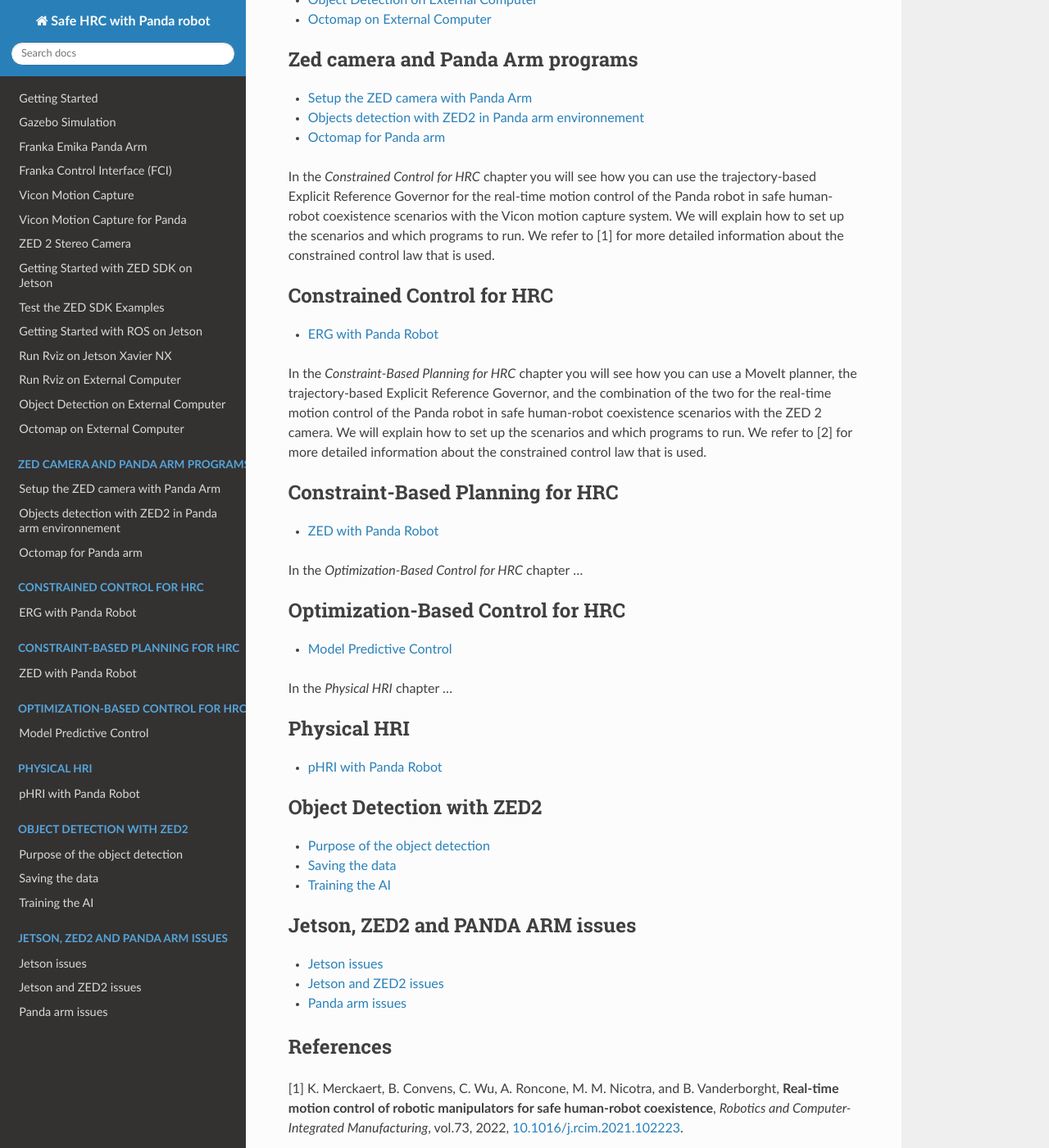
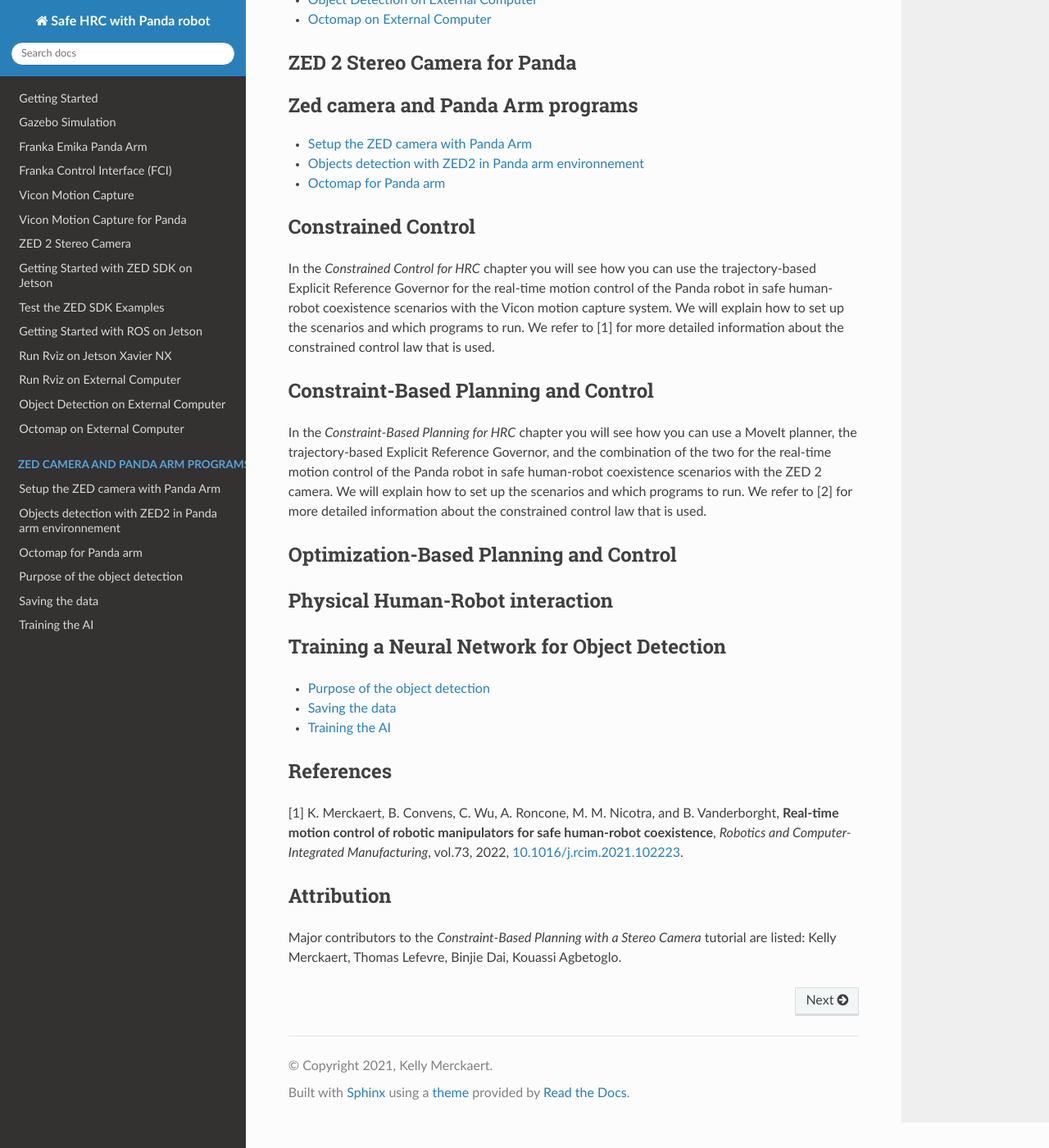
Before and after one commit to kmerckae/panda_safe_hrc_tutorial, a Sphinx documentation site: the page built from source/index.rst, in a window 1280 px wide and 1400 px high, scrolled down 1686 px. Shown: the whole window at 82% size. Built offline with Sphinx 7.4.7 and the Read the Docs theme 2.0.0, drawn with Linux system fonts in a browser that asks for light colours.

Commit message:
update: index structure

```diff
--- a/source/doc/franka_control_interface/franka_control_interface.rst
+++ b/source/doc/franka_control_interface/franka_control_interface.rst
@@ -385,3 +385,54 @@ The moveit_static_move program explained
 .. admonition:: todo
 
 	Explain parts of the code.
+
+
+some issues
+^^^^^^^^^^^^^^^
+
+During the utilisation of the panda arm, we went through different problems that we will list here.
+
+
+Problem of visualisation of the trajectory
+**************************************************
+
+This problem was discover by the fact that in the first example of the `MoveIt! tutorial <http://docs.ros.org/en/melodic/api/moveit_tutorials/html/index.html>`_,
+the trajectory of the robot is shown, like in the next image, but not in our projects :
+
+.. image:: move_group_interface_tutorial_start_screen.png
+    :align: center
+
+In order to solve this problem, we had to update ``panda_moveit_config`` and also add the gripper on the robot.
+Actually, we used the robot without the gripper and that's why we did not see the trajectory.
+
+
+Problem with VisualTools.prompt function
+*******************************************
+
+On the constrained_base_planning_controller example,
+the terminal print a text and waits for you to press the ``next`` button.
+But when we execute the code, the terminal does not print the phrase it should.
+This problem was just a missing output=screen in the node of path_planner_thomas.
+
+
+Problem with copying move_to_start
+**************************************
+
+In order to test some planners, we wanted to set the arm in a defined position.
+So we think about copying the move_to_start files, and changing the position of the robot,
+but it did not work and gave us errors we can't fix. So we had to change in the move_to_start.py file the line :
+
+.. code-block:: python
+
+   commander.set_named_target('name_of_the_group_state')
+
+Replace the ``'name_of_the_group_state'`` by a relevant name.
+
+Then open the ``panda_arm.xacro`` in the ``panda_moveit_config`` folder, and then define another move_group
+with the name you put in the move_to_start.py (the ``'name_of_the_group_state'``), and with the joint angular position you want.
+Then you have just to execute move_to_start.
+
+.. figure:: change_position.png
+    :align: center
+
+    You can see that ``group`` is always equal to "panda_arm" and you can choose the name of the group_state
--- a/source/doc/zed/zed.rst
+++ b/source/doc/zed/zed.rst
@@ -51,16 +55,12 @@ Getting started
    <a href="https://developer.nvidia.com/embedded/jetson-modules" target="_blank">Jetson Modules</a>
 
 
+
 First go through the |Stereolabs_ZED2_SDK_GettingStarted|.
-
-We advise you to put back the ZED 2 camera back in the box when you are not using it.
-To do this, be careful to put first the built-in USB 3.0 cable in it before putting in the ZED 2 camera.
-Then you don't have to pull the USB 3.0 cable to get the camera out of the box.
 
 As you can read, the ZED SDK is available for Windows, Linux, and Nvidia Jetson platforms.
 However, you need an NVIDIA graphics card to run |NVIDIA_CUDA|.
-
-In what follows, we will use the Nvidia Jetson Xavier NX platform to run the ZED SDK.
+In what follows, we will use the |NVIDIA_Jetson_Xavier_NX| platform to run the ZED SDK.
 We explain below why we have chosen this platform.
 
 *  We don't have any laptop or desktop with an NVIDIA graphics card, so an embedded platform as the Jetson is the cheapest solution.
@@ -74,6 +74,10 @@ We explain below why we have chosen this platform.
    According to Stereolabs, the Jetson Nano can run the ZED SDK in real-time, but with big compromises in terms of performance.
    If good performances are a requirement for the project, Stereolabs suggests to switch to a Jetson Xavier NX that is on another level.
 *  Check also the |Stereolabs_RecommendedSpecificationsZedSdk| and the differences between the |Nvidia_JetsonModules|.
+
+*Side note.* We advise you to put back the ZED 2 camera back in the box when you are not using it.
+To do this, be careful to put first the built-in USB 3.0 cable in it before putting in the ZED 2 camera.
+Then you don't have to pull the USB 3.0 cable to get the camera out of the box.
 
 .. _ZED2_InstallNvidiaJetsonXavierNX:
 
@@ -289,3 +299,13 @@ If you try to install something and the Jetson keeps shutting down, you can set
         sudo systemctl set-default graphical.target
 
 * Now you can launch rviz with object detection on graphical mode.
+
+
+ZED2: Cuda error
+^^^^^^^^^^^^^^^^^
+
+.. image:: cuda_error.png
+    :width: 600
+
+This problem popped-up when we were trying to run rviz on a external computer (the Jetson and the computer were connected together).
+It was impossible to use the ZED2 camera with zed-ros scripts. So to solve it we had to reinstall the ZED SDK for Jetpack 4.5.
--- a/source/erg_panda/start.rst
+++ /dev/null
@@ -1,9 +0,0 @@
-.. _ERG_Panda:
-
-ERG with Panda Robot
-===========================
-
-.. role:: raw-html(raw)
-    :format: html
-
-.. note:: Coming soon.
--- a/source/index.rst
+++ b/source/index.rst
@@ -92,6 +92,9 @@ At the end you will learn how to receive the ZED 2 camera data via ROS.
    zed_ros/octomap
 
 
+ZED 2 Stereo Camera for Panda
+------------------------------
+
 .. toctree::
    :maxdepth: 1
    :caption: Zed camera and Panda Arm programs
@@ -100,65 +103,39 @@ At the end you will learn how to receive the ZED 2 camera data via ROS.
    zed_panda/zed_panda_objects_detection
    zed_panda/zed_panda_octomap
 
-
+Constrained Control
+---------------------------
 In the *Constrained Control for HRC* chapter you will see how you can use the trajectory-based Explicit Reference Governor
 for the real-time motion control of the Panda robot in safe human-robot coexistence scenarios
 with the Vicon motion capture system.
 We will explain how to set up the scenarios and which programs to run.
 We refer to [1] for more detailed information about the constrained control law that is used.
 
-.. toctree::
-   :maxdepth: 1
-   :caption: Constrained Control for HRC
-
-   erg_panda/start
-
+Constraint-Based Planning and Control
+--------------------------------------
 
 In the *Constraint-Based Planning for HRC* chapter you will see how you can use a MoveIt planner, the trajectory-based Explicit Reference Governor, and the combination of the two
 for the real-time motion control of the Panda robot in safe human-robot coexistence scenarios with the ZED 2 camera.
 We will explain how to set up the scenarios and which programs to run.
 We refer to [2] for more detailed information about the constrained control law that is used.
 
-.. toctree::
-   :maxdepth: 1
-   :caption: Constraint-Based Planning for HRC
+Optimization-Based Planning and Control
+----------------------------------------
 
-   zed_panda/start
+Physical Human-Robot interaction
+--------------------------------
 
 
-In the *Optimization-Based Control for HRC* chapter ...
+
+Training a Neural Network for Object Detection
+----------------------------------------------
 
 .. toctree::
    :maxdepth: 1
-   :caption: Optimization-Based Control for HRC
-
-   mpc_panda/start
-
-
-In the *Physical HRI* chapter ...
-
-.. toctree::
-   :maxdepth: 1
-   :caption: Physical HRI
-
-   phri_panda/start
-
-
-.. toctree::
-   :maxdepth: 1
-   :caption: Object Detection with ZED2
 
    AI/purpose
    AI/data
    AI/train
-
-.. toctree::
-   :maxdepth: 1
-   :caption: Jetson, ZED2 and PANDA ARM issues
-
-   issues/jetson_issues
-   issues/jetson_zed_panda
-   issues/panda_arm_issues
 
 References
 -----------
--- a/source/issues/jetson_issues.rst
+++ /dev/null
@@ -1,45 +0,0 @@
-Jetson issues
-=============
-
-
-
-
-.. _jetson_shell_mode:
-
-Set Jetson in Shell mode and download the IA model
---------------------------------------------------
-
-* Set shell mode on jetson:
-
-.. code-block:: bash
-
-   # To disable GUI on boot, run:
-   sudo systemctl set-default multi-user.target
-
-* While in shell mode:
-
-    * Enter the username and password, here it is:
-
-        * username: xavier
-        * password: JetsonXavier
-
-    * Enable wifi and ethernet connection in the text mode Network Manager:
-
-    .. code-block:: bash
-
-        nmtui  # open network manager
-
-    * Run rviz:
-
-    .. code-block:: bash
-
-        roslaunch zed_display_rviz display_zed2.launch
-
-    * Once the AI model downloaded, come back to graphical mode:
-
-    .. code-block:: bash
-
-        # To enable GUI again issue the command:
-        sudo systemctl set-default graphical.target
-
-* Now you can launch rviz with object detection on graphical mode.
--- a/source/issues/panda_arm_issues.rst
+++ /dev/null
@@ -1,45 +0,0 @@
-.. _Problems:
-
-Panda arm issues
-============================================
-
-During the utilisation of the panda arm, we went through different problems that we will list here.
-
-.. _Visualisation:
-
-Problem of visualisation of the trajectory
-------------------------------------------
-
-This problem was discover by the fact that in the first example of the `MoveIt! tutorial <http://docs.ros.org/en/melodic/api/moveit_tutorials/html/index.html>`_, the trajectory of the robot is shown, like in the next image, but not in our projects :
-
-.. image:: images/move_group_interface_tutorial_start_screen.png
-    :align: center
-
-In order to solve this problem, we had to update ``panda_moveit_config`` and also add the gripper on the robot. Actually, we used the robot without the gripper and that's why we did not see the trajectory.
-
-.. _Prompt:
-
-Problem with VisualTools.prompt function
-----------------------------------------
-
-On the :ref:`constrained_base_planning_controller example<Constrained_base_planning_controller>`,the terminal print a text and waits for you to press the ``next`` button. But when we execute the code, the terminal does not print the phrase it should. This problem was just a missing output=screen in the node of path_planner_thomas.
-
-.. _Move_to_start_problem:
-
-Problem with copying move_to_start
-----------------------------------
-
-In order to test some planners, we wanted to set the arm in a defined position. So we think about copying the :ref:`move_to_start files<Command_test>`, and changing the position of the robot, but it did not work and gave us errors we can't fix. So we had to change in the move_to_start.py file the line :
-
-.. code-block:: python
-
-   commander.set_named_target('name_of_the_group_state')
-
-Replace the ``'name_of_the_group_state'`` by a relevant name.
-
-Then open the ``panda_arm.xacro`` in the ``panda_moveit_config`` folder, and then define another move_group with the name you put in the move_to_start.py (the ``'name_of_the_group_state'``), and with the joint angular position you want. Then you have just to execute :ref:`move_to_start<Command_test>`.
-
-.. figure:: images/change_position.png
-    :align: center
-
-    You can see that ``group`` is always equal to "panda_arm" and you can choose the name of the group_state
--- a/source/phri_panda/start.rst
+++ /dev/null
@@ -1,9 +0,0 @@
-.. PHRI_Panda:
-
-pHRI with Panda Robot
-===========================
-
-.. role:: raw-html(raw)
-    :format: html
-
-.. note:: Coming soon.
--- a/source/zed_panda/start.rst
+++ /dev/null
@@ -1,9 +0,0 @@
-.. _ZED_Panda:
-
-ZED with Panda Robot
-===========================
-
-.. role:: raw-html(raw)
-    :format: html
-
-.. note:: Coming soon.
```
Also changed, not shown: other parts of source/doc/zed/zed.rst (+17 -7 lines), source/issues/jetson_zed_panda.rst (deleted, +0 -11 lines), source/mpc_panda/start.rst (deleted, +0 -9 lines), source/doc/franka_control_interface/change_position.png (renamed from source/issues/images/change_position.png), source/doc/franka_control_interface/move_group_interface_tutorial_start_screen.png (renamed from source/issues/images/move_group_interface_tutorial_start_screen.png), source/doc/zed/cuda_error.png (renamed from source/issues/images/cuda_error.png), source/issues/images/flash.png (deleted), source/issues/images/flash_failed.jpg (deleted), source/issues/images/jetson_issues_boot_failed.jpg (deleted).
